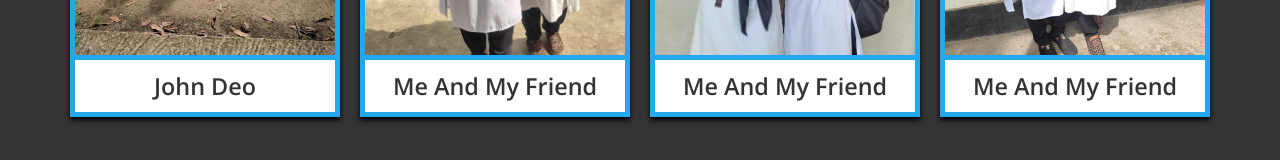
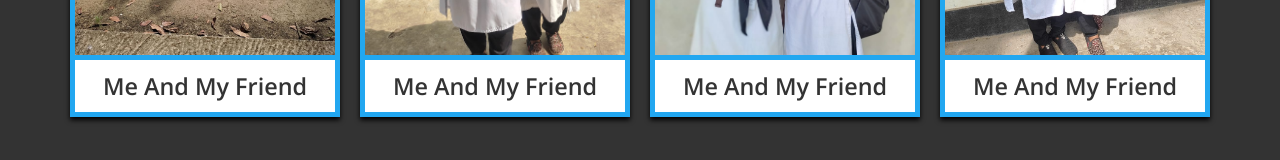
Before and after one commit to myDemoProf/Birthday-Eti, a plain HTML site: page index.html in a window 1280 px wide. Shown: the part 2871-3031 px from the top of the page. Drawn offline with nearby package versions, Linux system fonts and the light colour scheme.

Commit message:
Add files via upload

```diff
--- a/index.html
+++ b/index.html
@@ -146,7 +146,7 @@
     <div class="box">
         <img src="./imgs/rag-day-6.jpeg" alt="">
         <div class="info">
-            <h3>john deo</h3>
+            <h3>Me and My Friend</h3>
         </div>
     </div>
 
```
